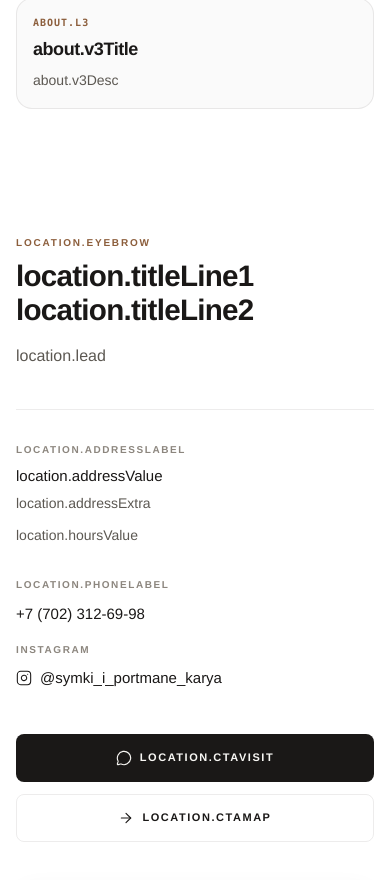
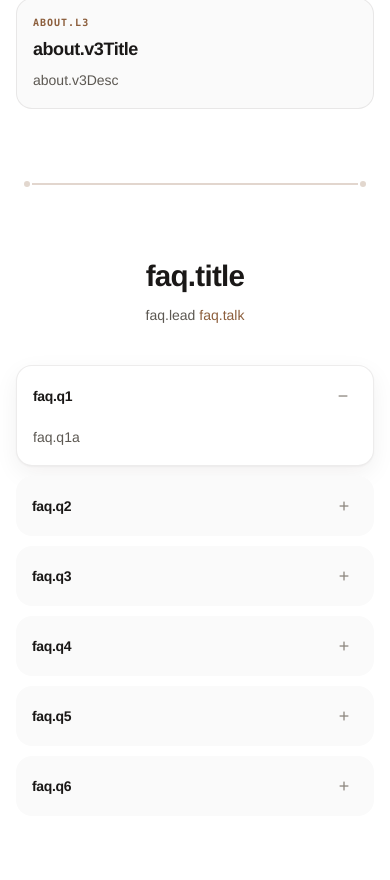
Before and after one commit to COMBINATORR/karya-boutique, a React (Vite) app: page / in a window 390 px wide. Shown: the part 4422-5302 px from the top of the page. Built offline with nearby package versions, Linux system fonts and the light colour scheme; the HTML template or start-up script is replaced by a standard one; a web font is replaced by a local one.

Commit message:
Add FAQ accordion section with leather and price questions

```diff
--- a/src/App.jsx
+++ b/src/App.jsx
@@ -6,6 +6,7 @@ import { About } from './components/About'
 import { Collections } from './components/Collections'
 import { BrandJourney } from './components/BrandJourney'
 import { Features } from './components/Features'
+import { Faq } from './components/Faq'
 import { Contact } from './components/Contact'
 import { Footer } from './components/Footer'
 import { ScrollProgressBar } from './components/ScrollProgressBar'
@@ -40,6 +41,10 @@ export default function App() {
         <div className="bg-white px-6 sm:px-12 lg:px-16">
           <SectionDivider className="max-w-[1920px] mx-auto py-2" />
         </div>
+        <Faq />
+        <div className="bg-white px-6 sm:px-12 lg:px-16">
+          <SectionDivider className="max-w-[1920px] mx-auto py-2" />
+        </div>
         <Contact />
       </main>
 
--- /dev/null
+++ b/src/components/Faq.jsx
@@ -0,0 +1,84 @@
+import { useState } from 'react'
+import { useTranslation } from 'react-i18next'
+import { AnimatePresence, motion } from 'framer-motion'
+import { WHATSAPP_URL } from '@/constants/contact'
+
+const FAQ_IDS = ['q1', 'q2', 'q3', 'q4', 'q5', 'q6']
+
+export function Faq() {
+  const { t } = useTranslation()
+  const [openId, setOpenId] = useState('q1')
+
+  return (
+    <section id="faq" className="section-pad surface-white">
+      <div className="container-wide">
+        <div className="mx-auto max-w-2xl text-center">
+          <h2 className="h2-editorial text-[clamp(1.85rem,5vw,3rem)] tracking-tight">
+            {t('faq.title')}
+          </h2>
+          <p className="mt-3 text-sm text-[var(--text-secondary)] sm:text-base">
+            {t('faq.lead')}{' '}
+            <a
+              href={WHATSAPP_URL}
+              target="_blank"
+              rel="noopener noreferrer"
+              className="font-medium text-[var(--accent-cognac)] underline-offset-2 transition-colors hover:underline"
+            >
+              {t('faq.talk')}
+            </a>
+          </p>
+        </div>
+
+        <div className="mx-auto mt-10 max-w-2xl space-y-2.5 sm:mt-12 sm:space-y-3">
+          {FAQ_IDS.map((id) => {
+            const isOpen = openId === id
+            return (
+              <div
+                key={id}
+                className={[
+                  'overflow-hidden rounded-[var(--radius-md)] transition-colors duration-200',
+                  isOpen
+                    ? 'border border-[var(--border-color)] bg-white shadow-soft'
+                    : 'bg-[var(--bg-muted)]',
+                ].join(' ')}
+              >
+                <button
+                  type="button"
+                  onClick={() => setOpenId(isOpen ? null : id)}
+                  className="flex w-full items-center justify-between gap-4 px-4 py-4 text-left sm:px-5 sm:py-[1.125rem]"
+                  aria-expanded={isOpen}
+                >
+                  <span className="font-display text-sm font-semibold tracking-tight text-[var(--text-primary)] sm:text-[15px]">
+                    {t(`faq.${id}`)}
+                  </span>
+                  <span
+                    className="flex h-7 w-7 shrink-0 items-center justify-center text-lg font-light leading-none text-[var(--text-muted)]"
+                    aria-hidden
+                  >
+                    {isOpen ? '−' : '+'}
+                  </span>
+                </button>
+                <AnimatePresence initial={false}>
+                  {isOpen ? (
+                    <motion.div
+                      key="body"
+                      initial={{ height: 0, opacity: 0 }}
+                      animate={{ height: 'auto', opacity: 1 }}
+                      exit={{ height: 0, opacity: 0 }}
+                      transition={{ duration: 0.28, ease: [0.22, 1, 0.36, 1] }}
+                      className="overflow-hidden"
+                    >
+                      <p className="px-4 pb-4 text-sm leading-relaxed text-[var(--text-secondary)] sm:px-5 sm:pb-5 sm:text-[15px]">
+                        {t(`faq.${id}a`)}
+                      </p>
+                    </motion.div>
+                  ) : null}
+                </AnimatePresence>
+              </div>
+            )
+          })}
+        </div>
+      </div>
+    </section>
+  )
+}
--- a/src/constants/nav.js
+++ b/src/constants/nav.js
@@ -3,5 +3,6 @@ export const NAV = [
   { href: '#details', key: 'nav.details' },
   { href: '#features', key: 'nav.features' },
   { href: '#about', key: 'nav.about' },
+  { href: '#faq', key: 'nav.faq' },
   { href: '#location', key: 'nav.location' },
 ]
--- a/src/locales/kk.json
+++ b/src/locales/kk.json
@@ -6,6 +6,7 @@
   "nav.categories": "Ассортимент",
   "nav.details": "Тарих",
   "nav.features": "Ерекшеліктер",
+  "nav.faq": "Сұрақтар",
   "nav.location": "Бізді табу",
   "nav.openMenu": "Мәзірді ашу",
   "nav.closeMenu": "Мәзірді жабу",
--- a/src/locales/ru.json
+++ b/src/locales/ru.json
@@ -6,6 +6,7 @@
   "nav.categories": "Ассортимент",
   "nav.details": "История",
   "nav.features": "Особенности",
+  "nav.faq": "Вопросы",
   "nav.location": "Как нас найти",
   "nav.openMenu": "Открыть меню",
   "nav.closeMenu": "Закрыть меню",
```
